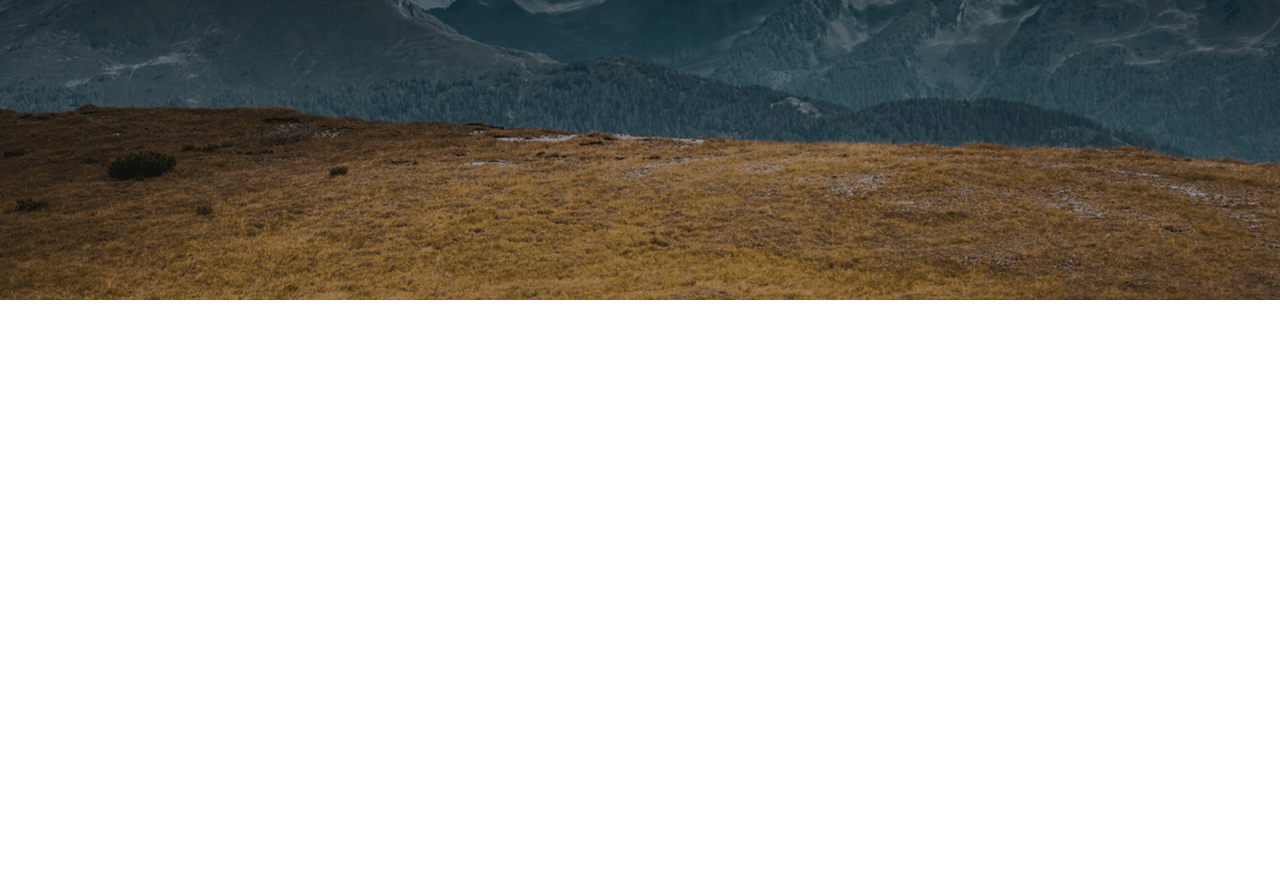
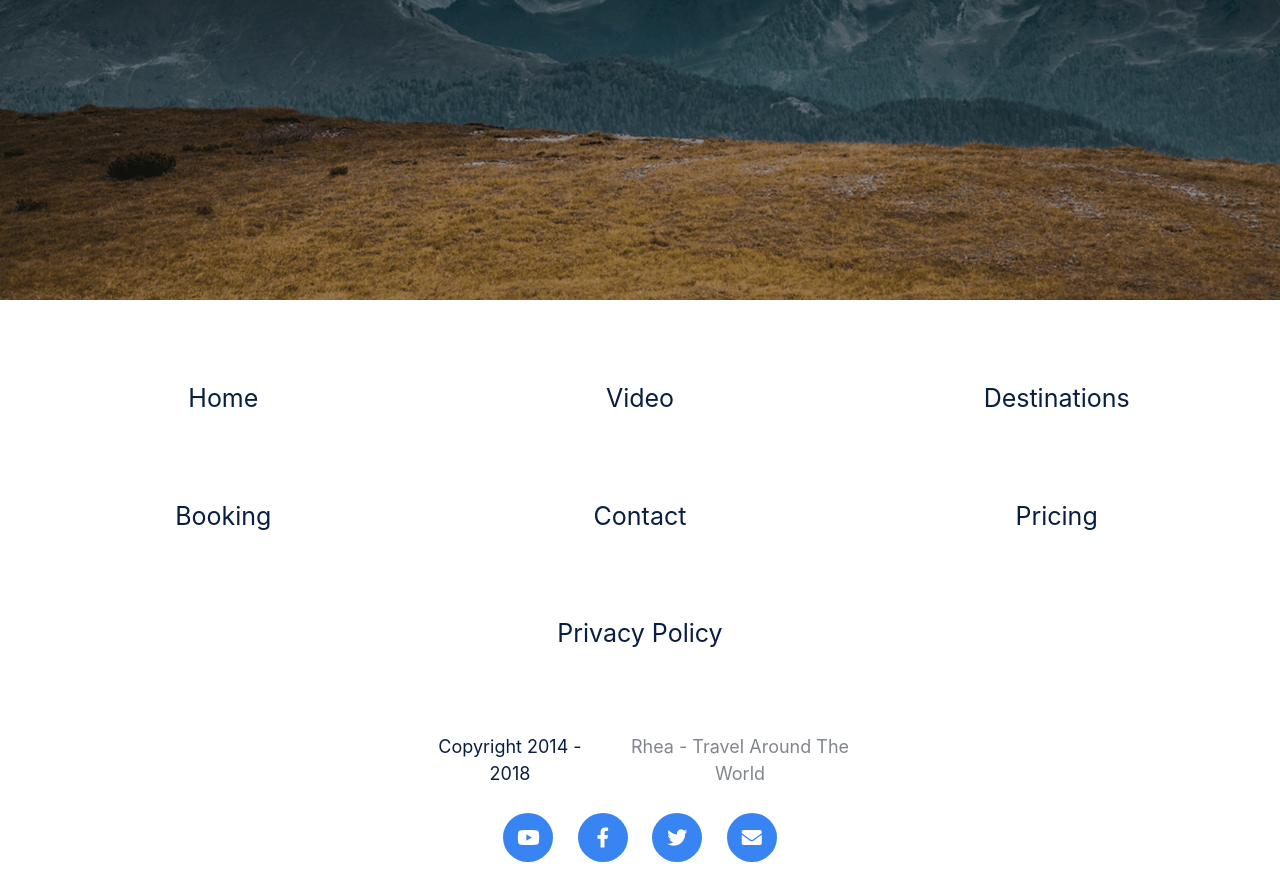
Before and after one commit to Bek020/Rhea---Travel-Around-The-World, a website: page index.html in a window 1280 px wide. Shown: the part 5896-6768 px from the top of the page. Before the commit the page ends 6196 px from the top, so only its background shows below. Drawn offline with nearby package versions, Linux system fonts and the light colour scheme.

Commit message:
Added the last block

```diff
--- a/index.html
+++ b/index.html
@@ -406,6 +406,52 @@
     </div>
   </footer>
 
+  <footer class="footer__end">
+    <div class="container">
+
+      <ul class="footer__end-list">
+        <li class="footer__end-item">
+          <a href="#" class="footer__end-link">Home</a>
+        </li>
+        <li class="footer__end-item">
+          <a href="#" class="footer__end-link">Video</a>
+        </li>
+        <li class="footer__end-item">
+          <a href="#" class="footer__end-link">Destinations</a>
+        </li>
+        <li class="footer__end-item">
+          <a href="#" class="footer__end-link">Booking</a>
+        </li>
+        <li class="footer__end-item">
+          <a href="#" class="footer__end-link">Contact</a>
+        </li>
+        <li class="footer__end-item">
+          <a href="#" class="footer__end-link">Pricing</a>
+        </li>
+        <li class="footer__end-item">
+          <a href="#" class="footer__end-link">Privacy Policy</a>
+        </li>
+      </ul>
+
+      <div class="footer__end-info">
+        <p class="footer__end-text">
+          Copyright 2014 - 2018
+        </p>
+        <p class="footer__end-desc">
+           Rhea - Travel Around The World
+        </p>
+      </div>
+
+      <div class="footer__end-social">
+        <a href="#" class="fab fa-youtube footer__end-icon"></a>
+        <a href="#" class="fab fa-facebook-f footer__end-icon"></a>
+        <a href="#" class="fab fa-twitter footer__end-icon"></a>
+        <a href="#" class="fas fa-envelope footer__end-icon"></a>
+      </div>
+
+    </div>
+  </footer>
+
   <script src="https://code.jquery.com/jquery-3.5.1.min.js" integrity="sha256-9/aliU8dGd2tb6OSsuzixeV4y/faTqgFtohetphbbj0=" crossorigin="anonymous"></script>
   <script src="js/main.js"></script>
   <script src="https://code.jquery.com/jquery-3.5.1.slim.min.js" integrity="sha384-DfXdz2htPH0lsSSs5nCTpuj/zy4C+OGpamoFVy38MVBnE+IbbVYUew+OrCXaRkfj" crossorigin="anonymous"></script>
--- a/package.json
+++ b/package.json
@@ -18,6 +18,7 @@
   },
   "homepage": "https://github.com/Bek020/Rhea---Travel-Around-The-World#readme",
   "dependencies": {
+    "aos": "^3.0.0-beta.6",
     "bootstrap": "^4.6.0",
     "hamburgers": "^1.1.3",
     "swiper": "^6.4.10"
--- a/sass/common/_footer.sass
+++ b/sass/common/_footer.sass
@@ -66,3 +66,68 @@
 
     &:hover
       background:  #3271ce
+
+.footer__end
+  text-align: center
+
+  &-list
+    display: block
+    max-width: 1400px
+    list-style: none
+    padding: 40px 0
+    margin: 0 auto
+
+    +tablet
+      +grid(repeat(2, 1fr))
+
+    +laptop
+      +grid(repeat(3, 1fr))
+
+    +wideScreen
+      display: flex
+
+  &-item
+    margin: 40px
+
+    +wideScreen
+      margin: 10px
+
+    &:nth-child(7)
+      +tablet
+        grid-column: 1 / 3
+
+      +laptop
+        grid-column: 1 / 4
+
+  &-link
+    color: $titleTextColor
+    text-decoration: none
+    font-size: 25px
+    padding: 0 40px
+
+  &-info
+    display: block
+    max-width: 460px
+    font-size: 18px
+    margin: 0 auto
+
+    +phone
+      display: flex
+
+  &-text
+    color: $titleTextColor
+    padding: 0 10px
+
+  &-desc
+    color: $descTextColor
+
+  &-icon
+    background: $btnColor
+    color: $textColor
+    font-size: 20px
+    width: 50px
+    height: 49px
+    padding: 15px 14px
+    margin: 10px
+    border-radius: 50%
+    text-decoration: none
```
Also changed, not shown: css/main.css, 1 other file.
